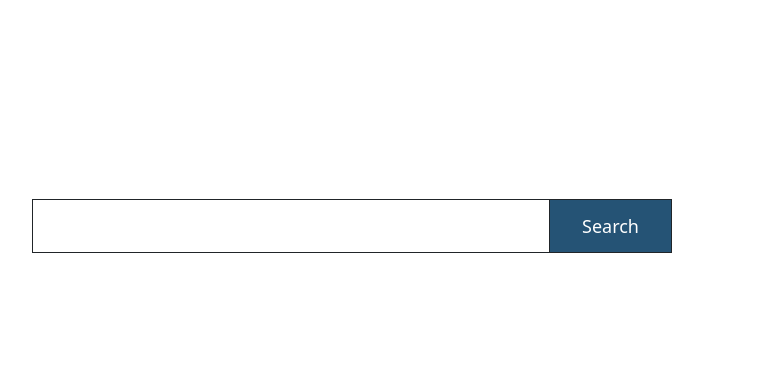
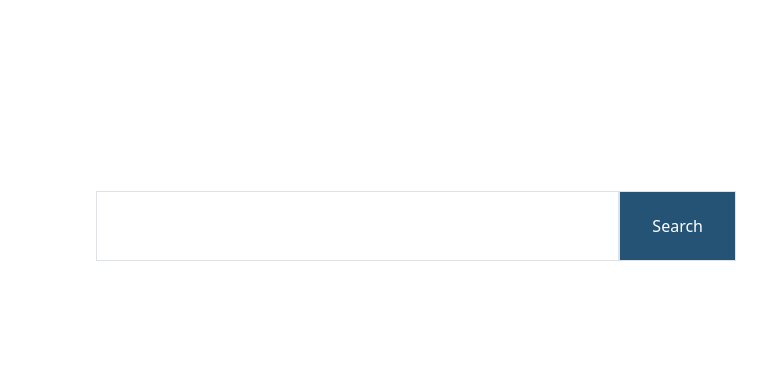
Before and after one commit to ckingbailey/pec-retreat-demo, a plain HTML site: page index.html in a window 1280 px wide. Shown: the part 174-566 px from the top of the page, without its empty margins (40-807 px from the left). Drawn offline with nearby package versions, Linux system fonts and the light colour scheme.

Commit message:
adding bootstrap 4

```diff
--- a/index.html
+++ b/index.html
@@ -5,6 +5,7 @@
         <title>PEC Platform demo</title>
         <meta name="description" content="">
         <meta name="viewport" content="width=device-width, initial-scale=1">
+        <link rel="stylesheet" href="https://stackpath.bootstrapcdn.com/bootstrap/4.3.1/css/bootstrap.min.css" integrity="sha384-ggOyR0iXCbMQv3Xipma34MD+dH/1fQ784/j6cY/iJTQUOhcWr7x9JvoRxT2MZw1T" crossorigin="anonymous">
         <link rel="stylesheet" href="css/tailwind.css">
         <style>
             body {
@@ -27,6 +28,8 @@
     <body>
         <div class="main-content">
             <div class="container mx-auto p-8 py-16">
+            <div class="container mx-auto p-8 py-16">
+            <div class="container mx-auto p-8 py-16">
                 <form class="max-w-md sm:flex">
                     <input type="search" class="w-full mb-0 p-4 border-shark border rounded-none appearance-none sm:flex-1">
                     <button type="submit" class="w-full btn border-l-0 border-shark border sm:w-auto">Search</button>
```
